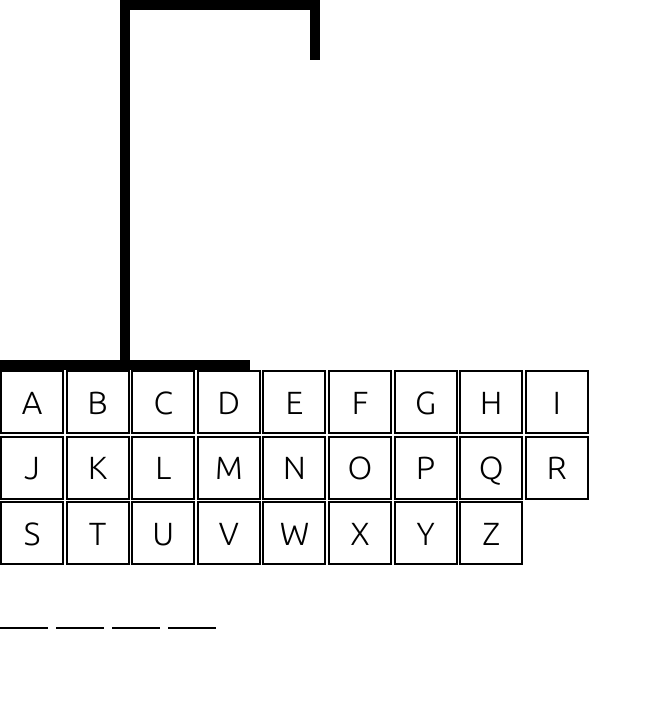
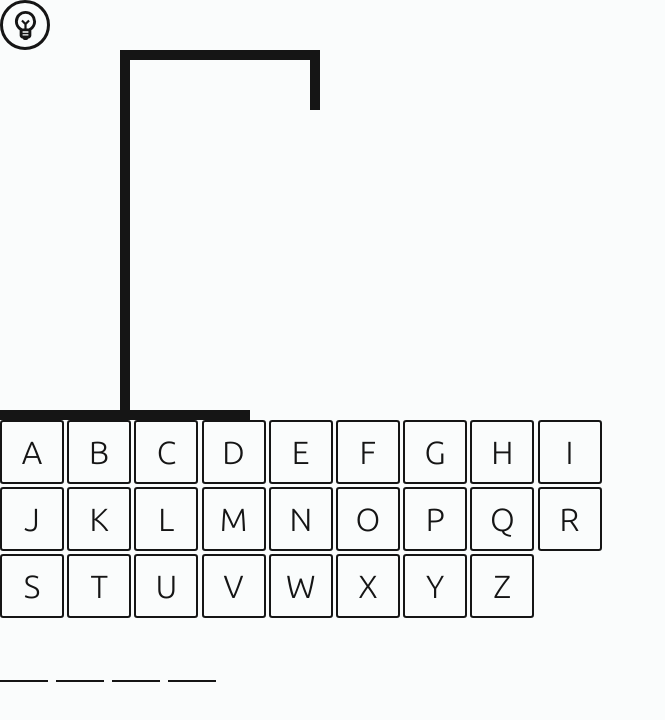
Before and after one commit to celso-rodrigo/hangman, a React (Vite) app: page / in a window 1280 px wide. Shown: the top 720 px of the page, without its empty margins (0-665 px from the left). Built offline with nearby package versions, Linux system fonts and the light colour scheme.

Commit message:
feat: Adicionado darkmode

```diff
--- a/src/App.tsx
+++ b/src/App.tsx
@@ -7,11 +7,14 @@ import { useEffect, useState } from "react";
 import SecretWordLetter from "./Components/SecretWordLetter";
 import gameState from "./enums/gameState";
 import EndGamePopup from "./Components/EndGamePopup";
+import colors from "./Styles/colors";
+import DarkModeButton from "./Components/DarkModeButton";
 
 const ALPHABET = 'ABCDEFGHIJKLMNOPQRSTUVWXYZ';
 const INITIAL_LIVES = 6;
 
 function App() {
+  const [darkMode, setDarkMode] = useState<boolean>(false)
   const [secretWord, setSecretWord] = useState<string>("");
   const [guesses, setGuesses] = useState<string[]>([])
   const [playerLives, setPlayerLives] = useState<number>(INITIAL_LIVES)
@@ -100,12 +103,17 @@ function App() {
   const letterButtons = createLetterButtons()
   const secretWordLetters = createSecreteLetters()
   const endGame = currGameState === gameState.gameLost || currGameState === gameState.gameWon
+  const colorTheme = darkMode ? colors.white : colors.black
 
   if (currGameState === gameState.loading) startGame()
 
   return (
-    <ThemeProvider theme={{color: 'black'}}>
+    <ThemeProvider theme={{color: colorTheme}}>
       <Wrapper>
+        <DarkModeButton
+          onClick={() => setDarkMode((prev) => !prev)}
+          colorTheme={colorTheme}
+        />
         <Hangman playerLives={playerLives} />
 
         <LettersWraper>
--- /dev/null
+++ b/src/Components/DarkModeButton.tsx
@@ -0,0 +1,20 @@
+import { ButtonHTMLAttributes } from "react";
+import { DarkModeBtn } from "../Styles/ButtonStyles";
+
+interface IProps extends ButtonHTMLAttributes<HTMLButtonElement>{
+  colorTheme: string
+}
+
+function DarkModeButton({onClick, colorTheme}: IProps) {
+  return (
+    <DarkModeBtn
+      onClick={onClick}
+    >
+      <svg xmlns="http://www.w3.org/2000/svg" height="35" viewBox="0 -960 960 960" fill={colorTheme}>
+        <path d="M480-80q-26 0-47-12.5T400-126q-33 0-56.5-23.5T320-206v-142q-59-39-94.5-103T190-590q0-121 84.5-205.5T480-880q121 0 205.5 84.5T770-590q0 77-35.5 140T640-348v142q0 33-23.5 56.5T560-126q-12 21-33 33.5T480-80Zm-80-126h160v-36H400v36Zm0-76h160v-38H400v38Zm-8-118h58v-108l-88-88 42-42 76 76 76-76 42 42-88 88v108h58q54-26 88-76.5T690-590q0-88-61-149t-149-61q-88 0-149 61t-61 149q0 63 34 113.5t88 76.5Zm88-162Zm0-38Z"/>
+      </svg>
+    </DarkModeBtn>
+  )
+}
+
+export default DarkModeButton
--- a/src/Styles/ButtonStyles.ts
+++ b/src/Styles/ButtonStyles.ts
@@ -1,19 +1,22 @@
 import styled from "styled-components";
+import colors from "./colors";
 
 export const LetterButton = styled.button`
   display: flex;
   align-items: center;
+  color: ${(props) => props.theme.color === colors.white ? colors.white : colors.black};
   justify-content: center;
   padding: 1rem;
-  border: 2px solid black;
-  background-color: transparent;
+  border: 2px solid ${(props) => props.theme.color === colors.white ? colors.white : colors.black};
+  border-radius: 5%;
+  background-color: ${(props) => props.theme.color === colors.white ? colors.black : colors.white};
   font-size: 2rem;
   font-weight: 300;
   width: 4rem;
   height: 4rem;
 
   &:disabled {
-    border-color: lightgray;
+    opacity: 0.3;
   }
 `;
 
@@ -21,6 +24,19 @@ export const ReplayBtn = styled.button`
   background-color: transparent;
   font-size: 2em;
   padding: .5rem 1rem;
+  color: ${(props) => props.theme.color === colors.white ? colors.black : colors.white};
+  border: 2px solid ${(props) => props.theme.color === colors.white ? colors.black : colors.white};
   border-radius: 1rem;
   margin-top: auto;
 `;
+
+export const DarkModeBtn = styled.button`
+  display: flex;
+  justify-content: center;
+  align-items: center;
+  border: 3px solid ${(props) => props.theme.color === colors.white ? colors.white : colors.black};
+  border-radius: 50%;
+  background-color: transparent;
+  width: 50px;
+  height: 50px;
+`;
--- a/src/Styles/TextStyles.ts
+++ b/src/Styles/TextStyles.ts
@@ -1,7 +1,9 @@
 import styled from "styled-components";
+import colors from "./colors";
 
 export const SecretText = styled.p`
-  border-bottom: 2px solid black;
+  color:  ${(props) => props.theme.color === colors.white ? colors.white : colors.black};
+  border-bottom: 2px solid ${(props) => props.theme.color === colors.white ? colors.white : colors.black};
   font-size: 3rem;
   font-weight: 300;
   text-align: center;
--- a/src/Styles/WrapperStyles.ts
+++ b/src/Styles/WrapperStyles.ts
@@ -1,4 +1,5 @@
 import styled from "styled-components";
+import colors from "./colors";
 
 const breakpoints = {
   sm: '640px',
@@ -9,6 +10,8 @@ const breakpoints = {
 const Wrapper = styled.div`
   display: flex;
   flex-direction: column;
+  min-height: 100vh;
+  background-color: ${(props) => props.theme.color === colors.white ? colors.black : colors.white};
 `;
 
 export const HangmanWrapper = styled.div`
@@ -32,7 +35,7 @@ export const LettersWraper = styled.div`
   align-content: start;
   max-width: 40rem;
   flex-wrap: wrap;
-  gap: 0.1rem;
+  gap: 0.2rem;
 `;
 
 export const SecretWordWrapper = styled.div`
@@ -41,6 +44,8 @@ export const SecretWordWrapper = styled.div`
 `;
 
 export const EndGameWrapper = styled.div`
+  color: ${(props) => props.theme.color === colors.white ? colors.black : colors.white};
+  background-color: ${(props) => props.theme.color === colors.white ? colors.white : colors.black};
   display: flex;
   flex-direction: column;
   align-items: center;
@@ -54,7 +59,6 @@ export const EndGameWrapper = styled.div`
   padding: 2rem;
   border: 2px solid black;
   border-radius: 1rem;
-  background-color: white;
 `;
 
 export default Wrapper;
--- /dev/null
+++ b/src/Styles/colors.ts
@@ -0,0 +1,6 @@
+const colors = {
+  white: '#fafcfc',
+  black: '#151515',
+}
+
+export default colors;
```
